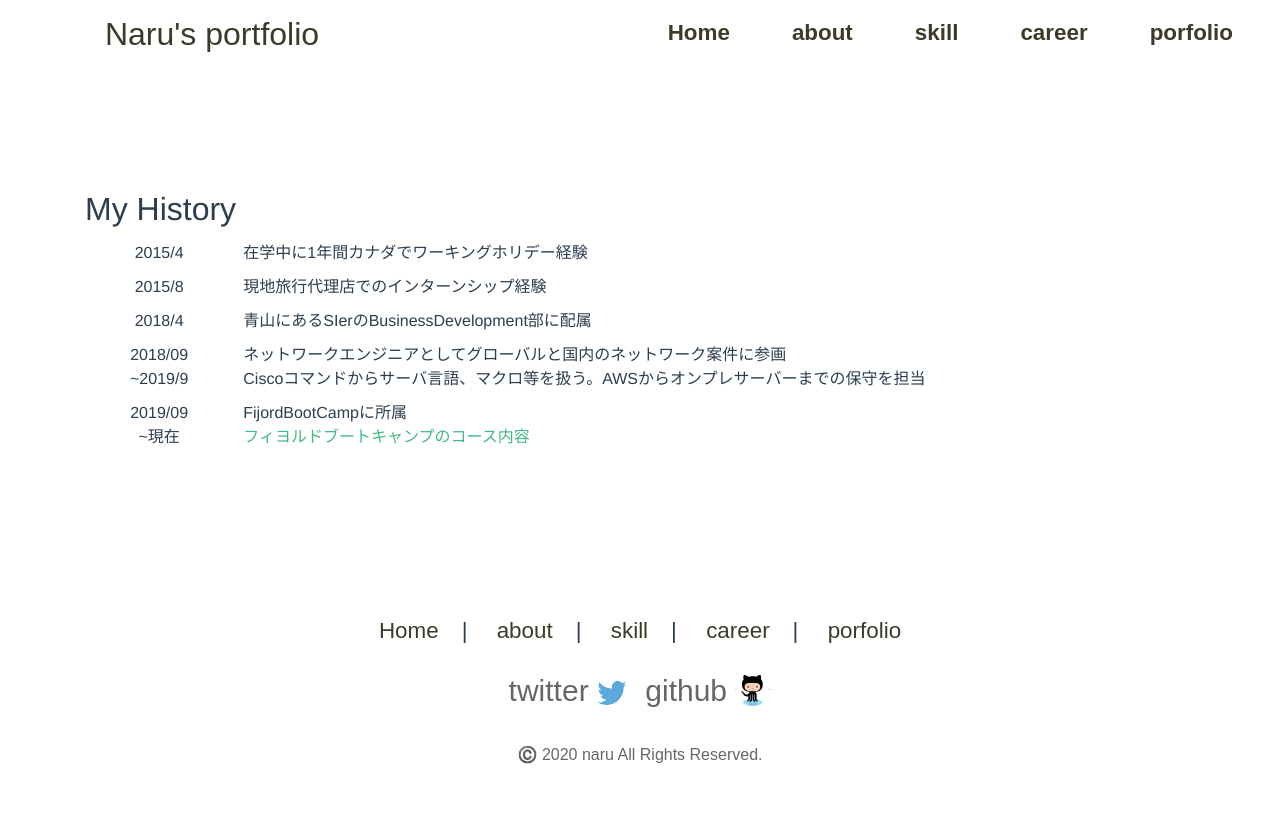
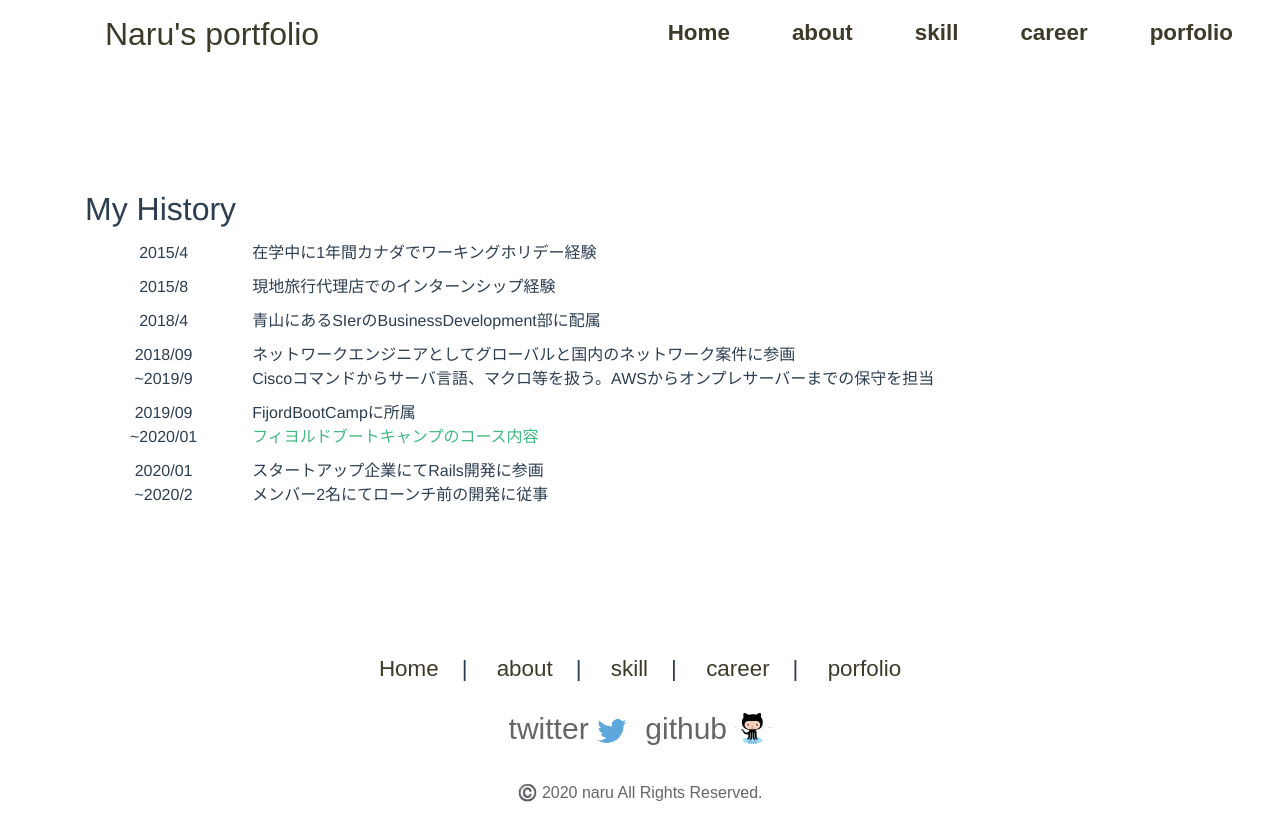
Before and after one commit to naru20181117/portfolio, a Vue app: page /career in a window 1280 px wide. Built offline with nearby package versions, Linux system fonts and the light colour scheme.

Commit message:
edit the status

```diff
--- a/src/components/Career.vue
+++ b/src/components/Career.vue
@@ -32,7 +32,7 @@
                 <tr>
                   <td class="history">
                     <p class="history-left">2019/09</p>
-                    <p class="history-right">~現在</p>
+                    <p class="history-right">~2020/01</p>
                   </td>
                   <td class="history-section">
                     FijordBootCampに所属
@@ -41,12 +41,14 @@
                   </td>
                 </tr>
                 <tr>
-                  <td class="history"></td>
-                  <td></td>
-                </tr>
-                <tr>
-                  <td class="history"></td>
-                  <td></td>
+                  <td class="history">
+                    <p class="history-left">2020/01</p>
+                    <p class="history-right">~2020/2</p>
+                  </td>
+                  <td class="history-section">
+                    スタートアップ企業にてRails開発に参画
+                    <br />メンバー2名にてローンチ前の開発に従事
+                  </td>
                 </tr>
               </tbody>
             </table>
--- a/src/components/Skill.vue
+++ b/src/components/Skill.vue
@@ -72,6 +72,10 @@ export default {
         {
           name: "Sass",
           path: "sass"
+        },
+        {
+          name: "WordPress",
+          path: "wordpress-icon"
         }
       ],
       second_badges: [
--- a/src/components/TextAnime.vue
+++ b/src/components/TextAnime.vue
@@ -18,9 +18,9 @@ export default {
       index: 0,
       // オリジナルメッセージ
       original: [
-        "2019/6から自己開発を進め、2019/9からITブートキャンプに参加！エンジニアのコミュニティ運営や勉強会も始めた",
-        "2020/1より、本腰を入れて転職活動をスタート！！！",
-        "2月現在スタートアップにてRails開発のお手伝い中！3月より働ける環境を求めて転職活動中！"
+        "2018年からIT業界に従事 (現在２年目) ネットワークエンジニアを経験",
+        "2019/6から転身を決意し、Rails学習をスタート!エンジニアのコミュニティ運営や勉強会を始める！！",
+        "1月〜2月スタートアップにてRails開発を経験後 3月よりRubyエンジニアとして就労予定！！！"
       ],
       // 分解したメッセージ
       messages: [],
```
